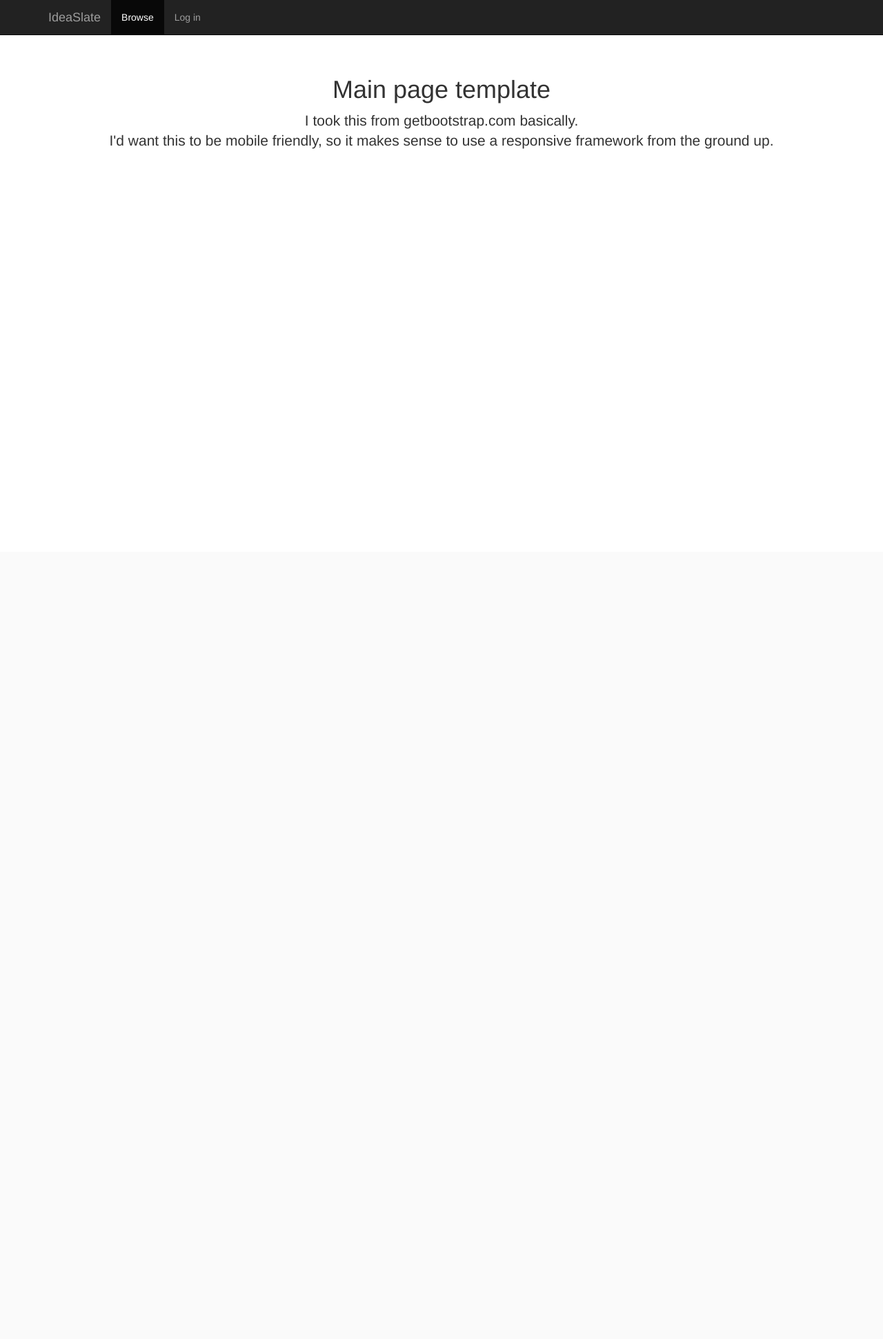
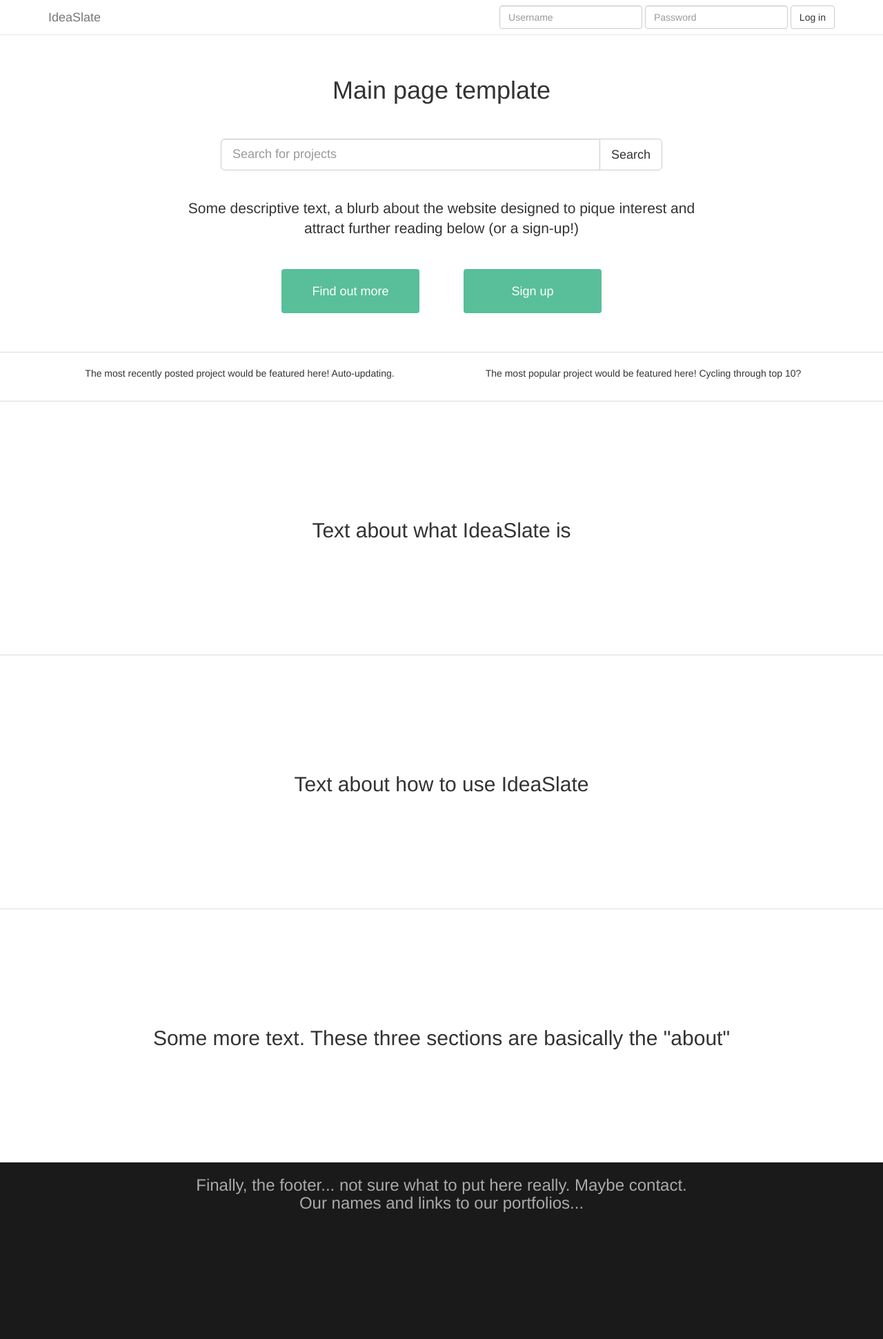
Before and after one commit to GulliverJ/ideaslate, a PHP site: page / in a window 1280 px wide. Shown: the whole page at 69% size. Before the commit the page ends 216 px from the top, so only its background shows below. Run offline with PHP 8.4, Linux system fonts and the light colour scheme; some libraries are stand-ins or nearby versions.

Commit message:
Updated main template to include all primary div sections

```diff
--- a/css/styles.css
+++ b/css/styles.css
@@ -1,7 +1,102 @@
-body {
-  padding-top: 50px;
+.lightnav {
+  background: none;
 }
-.starter-template {
-  padding: 40px 50px;
+
+.mainsearch {
+  max-width: 640px;
+  margin-left: auto;
+  margin-right: auto;
+  padding-bottom:40px;
+  padding-top: 40px;
+}
+
+.welcome {
+  padding: 20px;
+  text-align: center;
+  min-height: 250px;
+  max-height: 750px;
+  height: 440px;
+  border-bottom-color: #ddd;
+  border-bottom-style: solid;
+  border-bottom-width: 1px;
+}
+
+.welcome-main {
+  margin-left: auto;
+  margin-right: auto;
+  min-width: 350px;
+  max-width: 768px;
+}
+
+.welcome-btn {
+  background-color: #58bf9a;
+  border-radius: 4px;
+  width: 200px;
+  height: 64px;
+  color: #fff;
+}
+
+.signup {
+  border-bottom-color: #ddd;
+  border-bottom-style: solid;
+  border-bottom-width: 1px;
+  padding-bottom: 30px;
+}
+
+.signup-req {
+  padding-left: 50px;
+}
+
+.signup-ext {
+  padding-right: 50px;
+}
+
+.form-group {
+  max-width: 300px;
+}
+
+.btn-signup-div {
+  text-align: center;
+  padding-top: 20px;
+}
+
+.btn-signup {
+  background-color: #58bf9a;
+  border-radius: 4px;
+  width: 300px;
+  height: 50px;
+  color: #fff;
+}
+
+.previews {
+  padding-top: 20px;
+  padding-bottom: 20px;
+}
+
+.newest {
   text-align: center;
 }
+
+.popular {
+  text-align: center;
+}
+
+.about {
+  padding-top: 150px;
+  padding-bottom: 20px;
+  border-top-color: #ddd;
+  border-top-style: solid;
+  border-top-width: 1px;
+  height:368px;
+  text-align: center;
+}
+
+.footer {
+  height: 256px;
+  text-align: center;
+  background-color: #1a1a1a;
+}
+
+h3.light {
+  color: #aaa;
+}
--- a/index.html
+++ b/index.html
@@ -18,10 +18,9 @@
     <![endif]-->
   </head>
 
-
  <body>
 
-    <nav class="navbar navbar-inverse navbar-fixed-top">
+    <nav class="navbar navbar-default navbar-static-top lightnav">
       <div class="container">
         <div class="navbar-header">
           <button type="button" class="navbar-toggle collapsed" data-toggle="collapse" data-target="#navbar" aria-expanded="false" aria-controls="navbar">
@@ -32,23 +31,124 @@
           </button>
           <a class="navbar-brand" href="#">IdeaSlate</a>
         </div>
-        <div id="navbar" class="collapse navbar-collapse">
-          <ul class="nav navbar-nav">
-            <li class="active"><a href="#">Browse</a></li>
-            <li><a href="#">Log in</a></li>
-          </ul>
-        </div><!--/.nav-collapse -->
+
+        <div id="navbar" class="collapse navbar-collapse" style="float: right;">
+          <form class="form-inline" role="form" style="padding-top: 8px;">
+            <div class="form-group">
+              <input name="username" class="form-control" type="text" placeholder="Username" title="Enter your username" required>
+            </div>
+
+            <div class="form-group">
+              <input name="password" id="pwd" class="form-control" type="password" placeholder="Password" title="Enter your password" required>
+            </div>
+
+            <button type="submit" class="btn btn-default">Log in</button>
+          </form>
+        </div>
+
       </div>
     </nav>
 
-    <div class="container">
+    <div class="container-fluid welcome">
 
-      <div class="starter-template">
+      <div class="welcome-main">
         <h1>Main page template</h1>
-        <p class="lead">I took this from getbootstrap.com basically.<br> I'd want this to be mobile friendly, so it makes sense to use a responsive framework from the ground up. </p>
+        <div class="input-group input-group-lg mainsearch">
+          <input type="text" class="form-control"  placeholder="Search for projects">
+          <span class="input-group-btn">
+            <button class="btn btn-default" type="button">Search</button>
+          </span>
+        </div>
+        <p class="lead">Some descriptive text, a blurb about the website designed to pique interest and attract further reading below (or a sign-up!)</p>
+
+        <div style="padding-top: 25px"> <!-- These should be in columns really -->
+          <div style="display:inline; margin-right: 30px">
+            <button onclick="return false;" onmousedown="autoScrollTo('about');"class="btn btn-lg welcome-btn" style="min-width: 150px;" type="button">Find out more</button>
+          </div>
+          <div style="display:inline; margin-left: 30px">
+            <button class="btn btn-lg welcome-btn" id="signup" style="min-width: 150px;" type="button">Sign up</button>
+          </div>
+
+        </div>
       </div>
 
     </div><!-- /.container -->
+
+    <div class="signup" style="display: none;">
+      <div class="container">
+        <div class="row">
+          <h2 style="text-align: center">Sign Up</h2>
+          <form>
+            <div class="col-sm-6 signup-req">
+              <h3>Basic Details</h3>
+
+                <div class="form-group"> <!-- Will need to check for duplicates -->
+                  <label class="signup-form" for="username">Username:</label>
+                  <input name="username" id="username" class="form-control" type="text" placeholder="Choose a username" title="Enter your username" required>
+                </div>
+
+                <div class="form-group">
+                  <label class="signup-form" for="pass">Password:</label>
+                  <input name="password" id="pass" class="form-control" type="password" placeholder="Choose a password" title="Enter your password" required>
+                </div>
+
+                <div class="form-group"> <!-- Needs JS to verify -->
+                  <label class="signup-form" for="passconf">Confirm Password:</label>
+                  <input name="password" id="passconf" class="form-control" type="password" placeholder="Repeat your password" title="Repeat your password" required>
+                </div>
+
+                <div class="form-group"> <!-- Verification emails -->
+                  <label class="signup-form" for="emailadd">Email Address:</label>
+                  <input name="email" id="emailadd" class="form-control" type="email" placeholder="Enter your email address" title="Enter your email address" required>
+                </div>
+
+            </div>
+            <div class="col-sm-6 signup-ext">
+              <h3>Additional Details</h3>
+              <ul>
+                <li>A short bio</li>
+                <li>A profile picture</li>
+                <li>Specialisations/skills (user-defined tags)</li>
+                <li>Upload their CV</li>
+                <li>Add links (e.g. social media, linkedin, website)</li>
+              </ul>
+            </div>
+          </form>
+        </div>
+        <div class="btn-signup-div">
+          <button type="submit" class="btn btn-lg btn-signup">Submit</button> <!-- Later, add intelligence to have text "Skip and submit" if the user has not filled out all of the additional information -->
+        </div>
+      </div>
+    </div>
+
+
+    <div class="container previews">
+      <div class="row">
+        <div class="col-sm-6 newest">
+          <p>The most recently posted project would be featured here! Auto-updating.</p>
+        </div>
+        <div class="col-sm-6 popular">
+          <p>The most popular project would be featured here! Cycling through top 10?</p>
+        </div>
+      </div>
+    </div>
+
+    <div id = "about" class="container-fluid about">
+      <h2>Text about what IdeaSlate is</h2>
+    </div>
+
+    <div class="container-fluid about">
+      <h2>Text about how to use IdeaSlate</h2>
+    </div>
+
+    <div class="container-fluid about">
+      <h2>Some more text. These three sections are basically the "about"</h2>
+    </div>
+
+    <div class="container-fluid footer">
+      <h3 class="light">Finally, the footer... not sure what to put here really. Maybe contact.<br> Our names and links to our portfolios...</h3>
+    </div>
+
 
 
     <!-- Bootstrap core JavaScript
@@ -56,6 +156,7 @@
     <!-- Placed at the end of the document so the pages load faster -->
     <script src="https://ajax.googleapis.com/ajax/libs/jquery/1.11.2/jquery.min.js"></script>
     <script src="js/bootstrap.min.js"></script>
+    <script src="js/landing.js"></script>
     <!-- IE10 viewport hack for Surface/desktop Windows 8 bug
     <script src="./Starter Template for Bootstrap_files/ie10-viewport-bug-workaround.js"></script> -->
 
--- /dev/null
+++ b/js/landing.js
@@ -0,0 +1,10 @@
+function autoScrollTo(el) {
+    var top = $("#" + el).offset().top;
+    $("html, body").animate({ scrollTop: top }, 400);
+}
+
+$(document).ready(function() {
+    $('#signup').click(function() {
+        $('.signup').slideToggle(300);
+    });
+});
```
